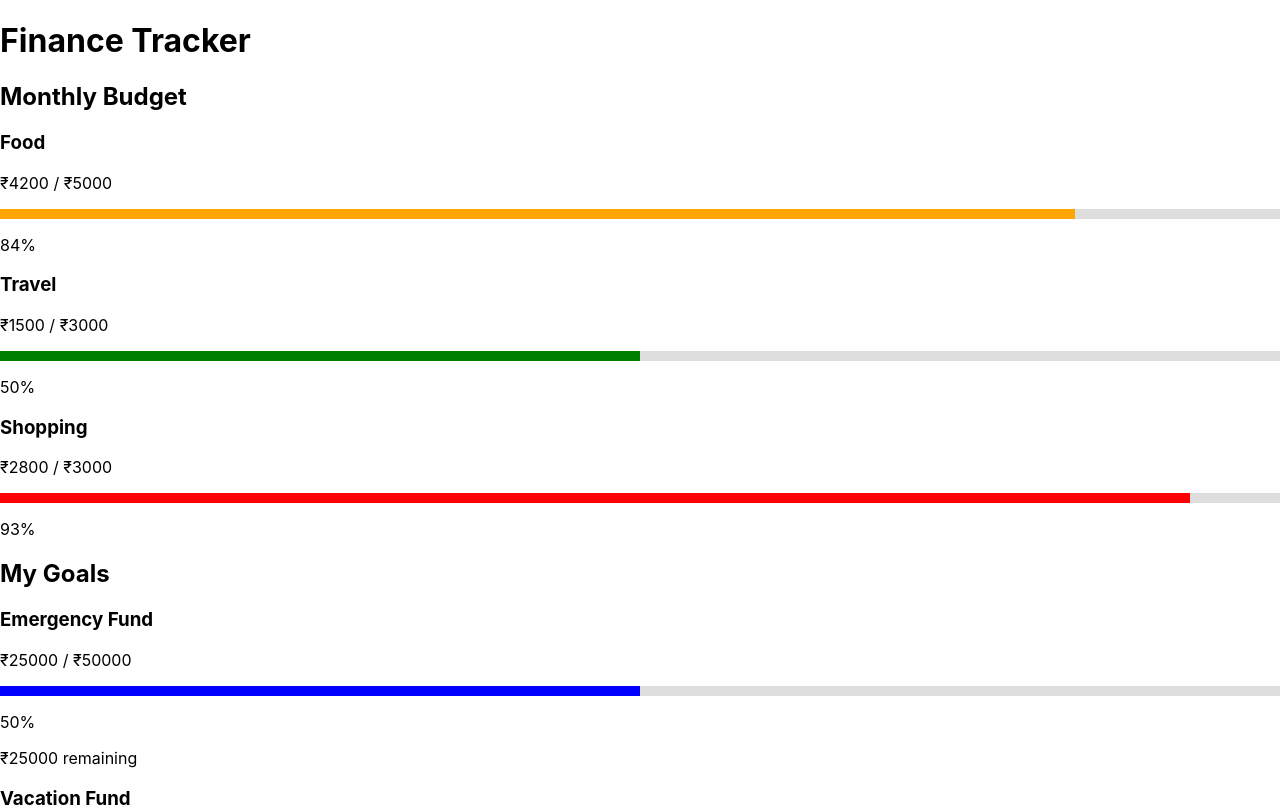
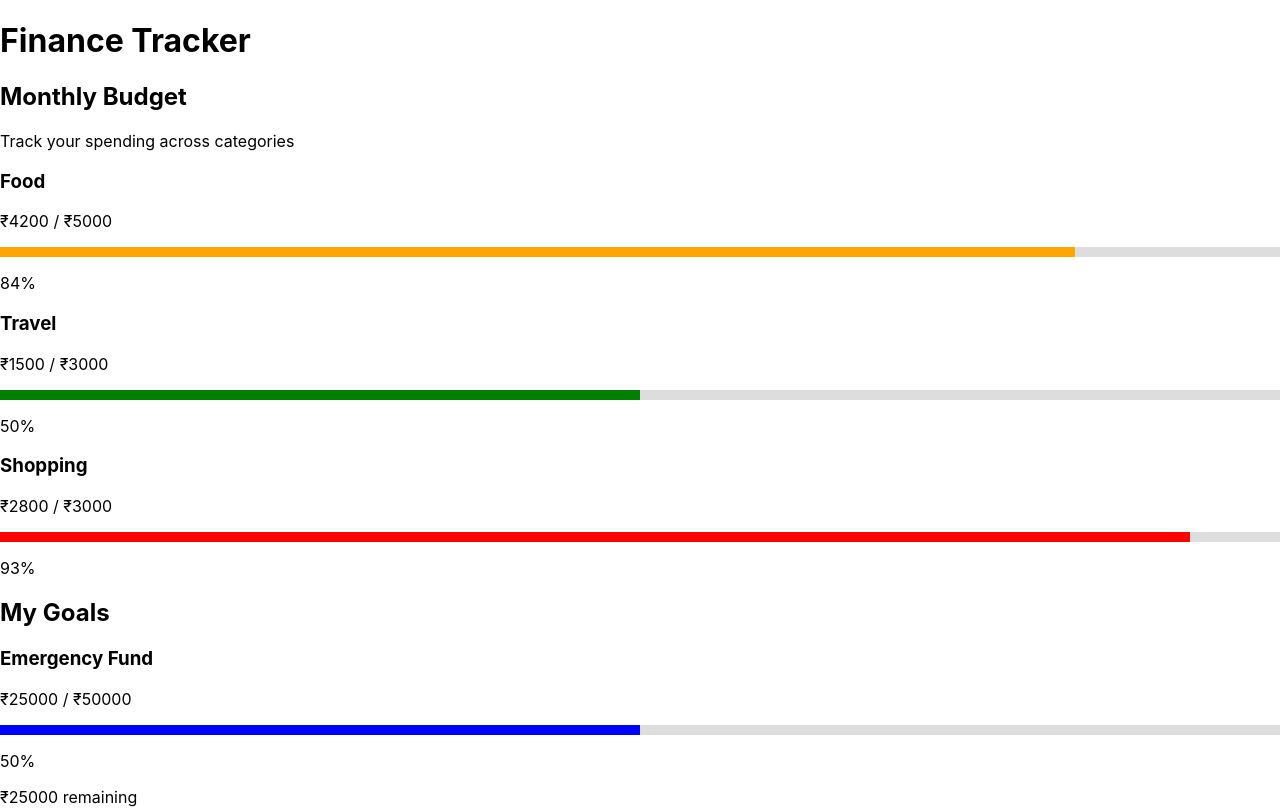
Before and after one commit to maulisachdeva/financetracker, a React (Create React App) app: page / in a window 1280 px wide. Shown: the top 809 px of the page. Built offline with nearby package versions, Linux system fonts and the light colour scheme.

Commit message:
Added subtitle to Budgets page

```diff
--- a/src/pages/Budgets.jsx
+++ b/src/pages/Budgets.jsx
@@ -4,7 +4,9 @@ import BudgetCard from "../components/BudgetCard";
 function Budgets() {
   return (
     <div className="budgets-page">
+      {/* Added a simple description for clarity */}
       <h2 className="budgets-title">Monthly Budget</h2>
+      <p className="budgets-subtitle">Track your spending across categories</p>
       <div className="budgets-container">
         <BudgetCard category="Food" spent={4200} budget={5000} />
         <BudgetCard category="Travel" spent={1500} budget={3000} />
```
